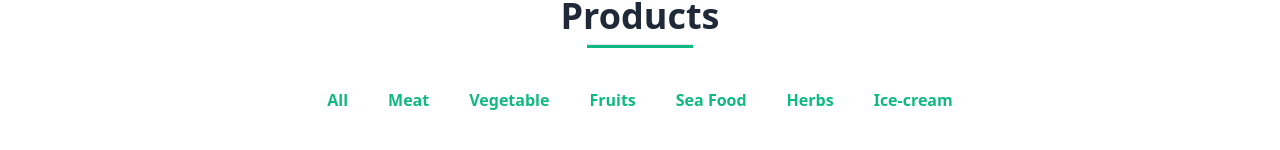
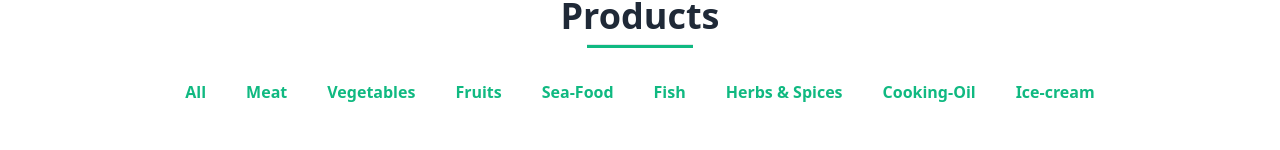
Before and after one commit to Rakibul-98/grocery-shop, a React (Create React App) app: page /shop in a window 1280 px wide. Shown: the part 110-260 px from the top of the page. Built offline with nearby package versions, Linux system fonts and the light colour scheme.

Commit message:
shop menu worked successfully

```diff
--- a/src/Pages/Home/Components/FeatureCarousel/FeatureCarousel.js
+++ b/src/Pages/Home/Components/FeatureCarousel/FeatureCarousel.js
@@ -1,8 +1,12 @@
 import React from 'react';
+import { useContext } from 'react';
 import Carousel from 'react-multi-carousel';
 import 'react-multi-carousel/lib/styles.css';
+import { ProductContext } from '../../../../contexts/ProductsProvider';
 
 const FeatureCarousel = () => {
+
+    const { handleMenuProduct } = useContext(ProductContext);
 
     const responsive = {
         desktop: {
@@ -23,27 +27,32 @@ const FeatureCarousel = () => {
         {
             id:1,
             img:"https://i.ibb.co/7V8ThhN/pexels-yulia-ilina-8820618.jpg",
-            type:"Spice"
+            type: "herb",
+            name: "Spices"
         },
         {
             id:2,
             img:"https://i.ibb.co/vhmH53d/pexels-polina-tankilevitch-3872418.jpg",
-            type:"Dry Fruits"
+            type: "ice-cream",
+            name: "Dessert"
         },
         {
             id:3,
             img:"https://i.ibb.co/wMfQcXg/pexels-jane-doan-1132047.jpg",
-            type:"Fruits"
+            type: "fruits",
+            name: "Fruits"
         },
         {
             id:4,
             img:"https://i.ibb.co/BwK7gfG/pexels-mali-maeder-65175.jpg",
-            type:"Meat"
+            type:"meat",
+            name:"Meat"
         },
         {
             id:5,
             img:"https://i.ibb.co/yBX7wsS/pexels-sarah-chai-7262863.jpg",
-            type:"Vegetable"
+            type: "vegetables",
+            name: "Vegetables"
         }
     ]
 
@@ -64,7 +73,8 @@ const FeatureCarousel = () => {
                     carouselData.map(cd=>
                         <div key={cd.id} className='relative group'>
                             <img className='lg:px-5 px-2' src={cd.img} alt="" />
-                            <button className='py-1 font-bold text-lg bg-white text-black w-8/12 absolute bottom-3 left-12 hidden xl:block group-hover:bg-slate-100 group-hover:text-emerald-500'>{cd.type}</button>
+                            <a href="#feature-items"><button onClick={()=>handleMenuProduct(cd.type)} className='py-1 font-bold text-lg bg-white text-black w-8/12 absolute bottom-3 left-12 hidden xl:block group-hover:bg-slate-100 group-hover:text-emerald-500'>{cd.name}</button></a>
+
                         </div>
                         )
                 }
--- a/src/Pages/Home/Components/FeatureItem/FeatureItem.js
+++ b/src/Pages/Home/Components/FeatureItem/FeatureItem.js
@@ -5,7 +5,7 @@ import ProductCard from '../../../Shop/ProductCard';
 
 const FeatureItem = () => {
 
-    const { products, featureProducts } = useContext(ProductContext);
+    const { products, searchedProducts } = useContext(ProductContext);
 
     const handleGoTop = () => {
         document.documentElement.scrollTop = 0;
@@ -22,8 +22,8 @@ const FeatureItem = () => {
     }
 
     let items = products.slice(30, 38);
-    if (featureProducts.length) {
-        items = featureProducts;
+    if (searchedProducts.length) {
+        items = searchedProducts;
     }
 
     return (
--- a/src/Pages/Home/Components/Offer/Offer.js
+++ b/src/Pages/Home/Components/Offer/Offer.js
@@ -1,23 +1,23 @@
 import { Button } from 'flowbite-react';
 import React from 'react';
+import { Link } from 'react-router-dom';
 
 const Offer = () => {
 
-
     return (
-        <div className='grid lg:grid-cols-2 md:w-9/12 w-11/12 mx-auto my-20 gap-10'>
+        <div className="grid lg:grid-cols-2 md:w-9/12 w-11/12 mx-auto my-20 gap-10">
             <div className="bg-[url('https://i.ibb.co/jZLSvWv/pexels-vanessa-loring-5965991.jpg')] h-64 md:h-80 bg-cover flex items-center">
                 <div className='px-10'>
                     <h3 className='text-xl font-bold'>Fresh Vegetables</h3>
                     <p className='text-4xl font-bold text-purple-700'>40% OFF</p>
-                    <Button className='rounded-none px-5 mt-3 bg-amber-400 hover:bg-amber-500 '>Buy now!!</Button>
+                    <Link to="/shop"><Button className='rounded-none px-5 mt-3 bg-amber-400 hover:bg-amber-500 '>Buy now!!</Button></Link>
                 </div>
             </div>
             <div className="bg-[url('https://i.ibb.co/SymvtQw/pexels-vanessa-loring-5965949.jpg')] h-64 md:h-80 bg-cover flex items-center">
                 <div className='px-5'>
                     <h3 className='text-xl font-bold'>Dry Fruits</h3>
                     <p className='text-4xl font-bold text-cyan-300'>20% OFF</p>
-                    <Button className='rounded-none px-5 mt-3 bg-cyan-400 hover:bg-cyan-500'>Get it now!!</Button>
+                    <Link to="/shop"><Button className='rounded-none px-5 mt-3 bg-cyan-400 hover:bg-cyan-500'>Get it now!!</Button></Link>
                 </div>
             </div>
         </div>
--- a/src/Pages/Shop/Shop.js
+++ b/src/Pages/Shop/Shop.js
@@ -2,49 +2,16 @@ import React, { useContext } from 'react';
 import Cart from '../../Pages/Cart/Cart';
 import { ProductContext } from '../../contexts/ProductsProvider';
 import ProductCard from './ProductCard';
+import ShopMenu from './ShopMenu/ShopMenu';
 
 const Shop = () => {
 
-    const { products} = useContext(ProductContext);
+    const {products, searchedProducts} = useContext(ProductContext);
 
-    const nav = [
-        {
-            id: 1,
-            name: "All",
-            link: "#",
-        },
-        {
-            id: 2,
-            name: "Meat",
-            link: "#",
-        },
-        {
-            id: 3,
-            name: "Vegetable",
-            link: "#",
-        },
-        {
-            id: 4,
-            name: "Fruits",
-            link: "#",
-        },
-        {
-            id: 5,
-            name: "Sea Food",
-            link: "#",
-        },
-        {
-            id: 6,
-            name: "Herbs",
-            link: "#",
-        },
-        {
-            id: 7,
-            name: "Ice-cream",
-            link: "#",
-        }
-    ]
-
+    let items = products;
+    if (searchedProducts.length) {
+        items = searchedProducts;
+    }
 
     return (
         <div className='my-10'>
@@ -53,16 +20,10 @@ const Shop = () => {
                 <h1 className='text-center text-4xl font-semibold'>Products</h1>
                 <hr className='w-2/12 md:w-1/12 mx-auto h-1 bg-emerald-500 md:group-hover:w-2/12 group-hover:w-5/12 transition-width duration-500 ease-in-out mt-2'></hr>
             </div>
-            <nav className='text-center my-10'>
-                {
-                    nav.map(n =>
-                        <a key={n.id} className='mx-5 font-semibold text-emerald-500 hover:text-black' href={n.link}>{n.name}</a>
-                    )
-                }
-            </nav>
+            <ShopMenu/>
             <div className='grid w-11/12 grid-cols-2 md:grid-cols-3 lg:grid-cols-4 xl:grid-cols-5 gap-10 mx-auto'>
                 {
-                    products.map(product => <ProductCard key={product.id} product={product}></ProductCard>
+                    items.map(product => <ProductCard key={product.id} product={product}></ProductCard>
                     )
                 }
             </div>
--- /dev/null
+++ b/src/Pages/Shop/ShopMenu/ShopMenu.js
@@ -0,0 +1,68 @@
+import React from 'react';
+import { useContext } from 'react';
+import { ProductContext } from '../../../contexts/ProductsProvider';
+
+const ShopMenu = () => {
+
+    const { handleMenuProduct } = useContext(ProductContext);
+
+    const nav = [
+        {
+            id: 9,
+            type: "all",
+            name: "All"
+        },
+        {
+            id: 1,
+            type: "meat",
+            name: "Meat"
+        },
+        {
+            id: 2,
+            type: "vegetables",
+            name: "Vegetables"
+        },
+        {
+            id: 3,
+            type: "fruits",
+            name: "Fruits"
+        },
+        {
+            id: 4,
+            type: "sea",
+            name: "Sea-Food"
+        },
+        {
+            id: 5,
+            type: "fish",
+            name: "Fish"
+        },
+        {
+            id: 6,
+            type: "herb",
+            name: "Herbs & Spices"
+        },
+        {
+            id: 7,
+            type: "oil",
+            name: "Cooking-Oil"
+        },
+        {
+            id: 8,
+            type: "ice-cream",
+            name: "Ice-cream"
+        }
+    ]
+
+    return (
+        <nav className='text-center my-8 flex-wrap flex justify-center'>
+            {
+                nav.map(n =>
+                    <p key={n.id} onClick={()=>handleMenuProduct(n.type)} className='mx-3 lg:mx-5 h-10 font-semibold text-emerald-500 cursor-pointer hover:text-black'>{n.name}</p>
+                )
+            }
+        </nav>
+    );
+};
+
+export default ShopMenu;
--- a/src/contexts/ProductsProvider.js
+++ b/src/contexts/ProductsProvider.js
@@ -7,7 +7,7 @@ const ProductsProvider = ({children}) => {
     const [products, setProducts] = useState([]);
     const [savedProducts, setSavedProducts] = useState([]);
     const [cartProducts, setCartProducts] = useState([]);
-    const [featureProducts, setFeatureProducts] = useState([]);
+    const [searchedProducts, setSearchedProducts] = useState([]);
 
 
     useEffect(() => {
@@ -30,7 +30,7 @@ const ProductsProvider = ({children}) => {
     }
 
     const handleMenuProduct = (category) => {
-        setFeatureProducts(products.filter(p=>p.category===category));
+        setSearchedProducts(products.filter(p=>p.category === category));
     }
 
     const value ={
@@ -40,8 +40,8 @@ const ProductsProvider = ({children}) => {
         cartProducts,
         setCartProducts,
         handleAdd,
-        featureProducts,
-        setFeatureProducts,
+        searchedProducts,
+        setSearchedProducts,
         handleMenuProduct
     }
     return (
```
